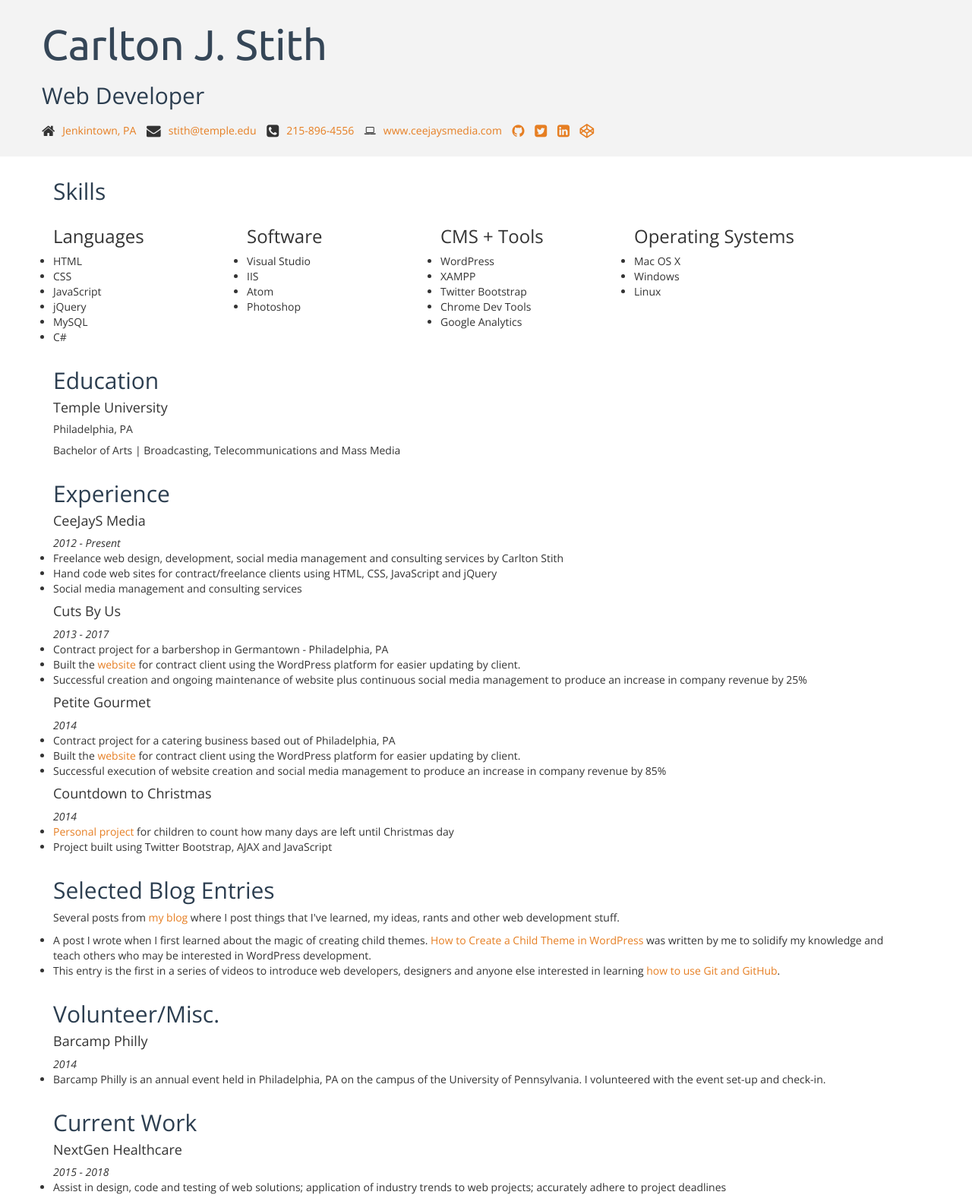
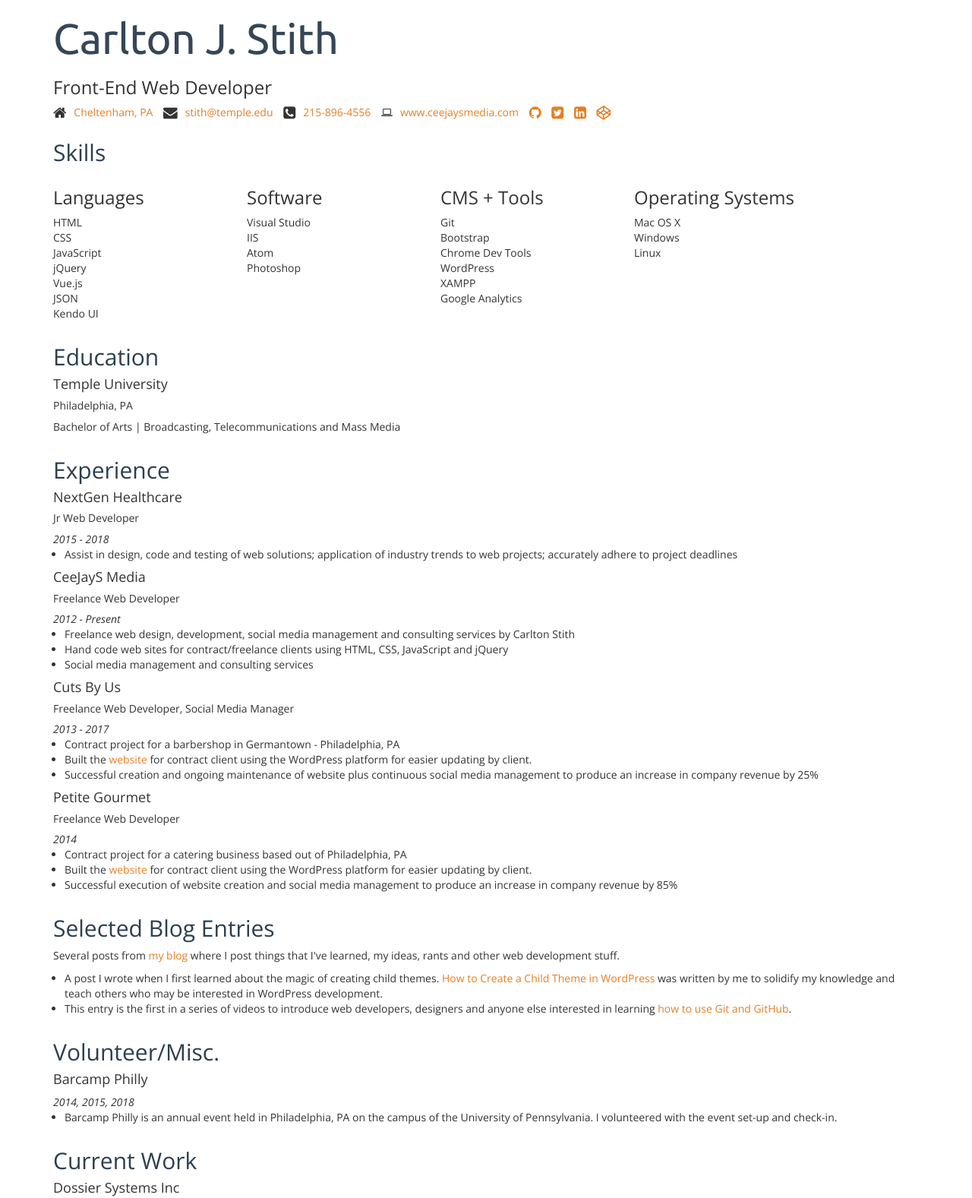
Before and after one commit to carltonstith/ceejaysmedia, a website: page dist/resume.html in a window 1280 px wide. Shown: the top 1577 px of the page at 76% size. Drawn offline with nearby package versions, Linux system fonts and the light colour scheme.

Commit message:
updated pages and css

```diff
--- a/dist/css/main.css
+++ b/dist/css/main.css
@@ -104,6 +104,9 @@
 }
 .margin-bottom40 {
     margin-bottom: 40px;
+}
+#margin0 {
+    margin: 0;
 }
 /******* Resume Page *******/
 .resume {
@@ -355,7 +358,7 @@
     margin: 50px 0 50px 0;
 }
 .portfolioTeaser {
-    background: #2CC990;
+    background: #fff;
 }
 .portfolioTeaser .btn {
     margin-bottom: 40px;
@@ -376,7 +379,7 @@
     margin: 30px 0 30px 0;
 }
 .footer-alpha .col-md-3 a {
-    color: #cecece;
+    color: #fff;
     text-decoration: none;
 }
 .footer-alpha .col-md-3 a:hover {
@@ -411,7 +414,19 @@
     list-style-type: none;
 }
 #contact {
-    background-color: #F3F3F3;
+    background-color: #fff;
+}
+.skills {
+    list-style-type: none;
+}
+.margin-left15 {
+    margin-left: 15px;
+}
+.margin-top15 {
+    margin-top: 15px;
+}
+.margin-bottom15 {
+    margin-bottom: 15px;
 }
 /*
 =========================================
--- a/dist/resume.html
+++ b/dist/resume.html
@@ -40,20 +40,14 @@
         ga('create','UA-37339292-1','auto');ga('send','pageview');
     </script>
     </head>
-    <body class="resume">
+    <body>
         <div class="container" id="main">
-            <!-- Header -->
             <header>
-                <div class="navbar navbar-inverse navbar-fixed-top">
-                    <div class="container-fluid" id="contact">
-                    <div class="container">
-                        <div class="row">
-                        <div class="container">
-                            <div class="nav navbar-nav pull-left">
+                <div class="">
                     <h1>Carlton J. Stith</h1>
-                                <h2>Web Developer</h2>
+                    <h3>Front-End Web Developer</h3>
                       <ul class="list-inline">
-                                        <li><i class="fa fa-home fa-lg"></i><a title="Wikipedia page for Jenkintown, PA" alt="Wikipedia page for Jenkintown, PA" href="https://en.wikipedia.org/wiki/Jenkintown,_Pennsylvania">Jenkintown, PA</a></li>
+                          <li><i class="fa fa-home fa-lg"></i><a title="Wikipedia page for Cheltenham, PA" alt="Wikipedia page for Cheltenham, PA" href="https://en.wikipedia.org/wiki/Cheltenham_Township,_Montgomery_County,_Pennsylvania">Cheltenham, PA</a></li>
 
                           <li><i class="fa fa-envelope fa-lg"></i><a title="Email Carlton Stith" alt="Email Carlton Stith" href="mailto:stith@temple.edu">stith@temple.edu</a></li>
 
@@ -69,9 +63,6 @@
                           </li>
                       </ul>
                 </div>
-                        </div> <!--End row-->
-                    </div> <!--End container-fluid-->
-                </div> <!--End navbar navbar-inverse navbar-fixed-top-->
             </header>
 
             <!-- Languages -->
@@ -84,8 +75,9 @@
                         <li>CSS</li>
                         <li>JavaScript</li>
                         <li>jQuery</li>
-                        <li>MySQL</li>
-                        <li>C#</li>
+                        <li>Vue.js</li>
+                        <li>JSON</li>
+                        <li>Kendo UI</li>
                     </ul>
                 </div>
             </article>
@@ -108,10 +100,11 @@
                 <div class="row col-md-3">
                 <h3>CMS + Tools</h3>
                     <ul class="skills">
+                        <li>Git</li>
+                        <li>Bootstrap</li>
+                        <li>Chrome Dev Tools</li>
                         <li>WordPress</li>
                         <li>XAMPP</li>
-                        <li>Twitter Bootstrap</li>
-                        <li>Chrome Dev Tools</li>
                         <li>Google Analytics</li>
                     </ul>
                 </div>
@@ -143,36 +136,41 @@
             <article>
                 <div class="row col-lg-12 col-md-12">
                     <h2>Experience</h2>
+
+                    <h4>NextGen Healthcare</h4>
+                    <h5>Jr Web Developer</h5>
+                    <i>2015 - 2018</i>
+                        <ul class="margin-left15">
+                            <li>Assist in design, code and testing of web solutions; application of industry trends to web projects; accurately adhere to project deadlines</li>
+                        </ul>
+
                     <h4>CeeJayS Media</h4>
+                    <h5>Freelance Web Developer</h5>
                     <i>2012 - Present</i>
-                    <ul class="padding-left-20">
+                    <ul class="margin-left15">
                         <li>Freelance web design, development, social media management and consulting services by Carlton Stith</li>
                         <li>Hand code web sites for contract/freelance clients using HTML, CSS, JavaScript and jQuery</li>
                         <li>Social media management and consulting services</li>
                     </ul>
 
                     <h4>Cuts By Us</h4>
+                    <h5>Freelance Web Developer, Social Media Manager</h5>
                     <i>2013 - 2017</i>
-                    <ul class="padding-left-20">
+                    <ul class="margin-left15">
                         <li>Contract project for a barbershop in Germantown - Philadelphia, PA</li>
                         <li>Built the <a href="http://www.cutsbyusphilly.com">website</a> for contract client using the WordPress platform for easier updating by client.</li>
                         <li>Successful creation and ongoing maintenance of website plus continuous social media management to produce an increase in company revenue by 25%</li>
                     </ul>
 
                     <h4>Petite Gourmet</h4>
+                    <h5>Freelance Web Developer</h5>
                     <i>2014</i>
-                    <ul class="padding-left-20">
+                    <ul class="margin-left15">
                         <li>Contract project for a catering business based out of Philadelphia, PA</li>
                         <li>Built the <a href="http://www.petitegourmetpa.com">website</a> for contract client using the WordPress platform for easier updating by client.</li>
                         <li>Successful execution of website creation and social media management to produce an increase in company revenue by 85%</li>
                     </ul>
 
-                    <h4>Countdown to Christmas</h4>
-                    <i>2014</i>
-                    <ul class="padding-left-20">
-                        <li><a href="#">Personal project</a> for children to count how many days are left until Christmas day</li>
-                        <li>Project built using Twitter Bootstrap, AJAX and JavaScript</li>
-                    </ul>
                 </div>
             </article>
 
@@ -181,7 +179,7 @@
             <div class="row col-lg-12 col-md-12">
                 <h2>Selected Blog Entries</h2>
                 <p>Several posts from <a href="http://www.ceejaysmedia.com/dotCeeJayS/">my blog</a> where I post things that I've learned, my ideas, rants and other web development stuff.</p>
-                <ul class="padding-left-20">
+                <ul class="margin-left15">
                     <li>A post I wrote when I first learned about the magic of creating child themes. <a href="http://www.ceejaysmedia.com/dotCeeJayS/create-wordpress-child-theme/">How to Create a Child Theme in WordPress</a> was written by me to solidify my knowledge and teach others who may be interested in WordPress development.</li>
                     <li>This entry is the first in a series of videos to introduce web developers, designers and anyone else interested in learning <a href="http://www.ceejaysmedia.com/dotCeeJayS/git-github-beginners-tutorials-introduction/"> how to use Git and GitHub</a>.</li>
                 </ul>
@@ -193,8 +191,8 @@
             <div class="row col-lg-12 col-md-12">
                 <h2>Volunteer/Misc.</h2>
                 <h4>Barcamp Philly</h4>
-                <i>2014</i>
-                    <ul class="padding-left-20">
+                <i>2014, 2015, 2018</i>
+                    <ul class="margin-left15">
                         <li>Barcamp Philly is an annual event held in Philadelphia, PA on the campus of the University of Pennsylvania. I volunteered with the event set-up and check-in.</li>
                     </ul>
             </div>
@@ -204,10 +202,11 @@
             <article>
                 <div class="row col-lg-12 col-md-12">
                 <h2>Current Work</h2>
-                    <h4>NextGen Healthcare</h4>
-                    <i>2015 - 2018</i>
-                        <ul class="padding-left-20">
-                            <li>Assist in design, code and testing of web solutions; application of industry trends to web projects; accurately adhere to project deadlines</li>
+                    <h4>Dossier Systems Inc</h4>
+                    <h5>Application Developer</h5>
+                    <i>2018 - Present</i>
+                        <ul class="margin-left15">
+                            <li>Contribute to the front-end development of a .NET based business software application from a RESTful API using Vue.js and Kendo UI in an Agile environment. Version control using Git.</li>
                         </ul>
                 </div>
             </article>
```
Also changed, not shown: dist/about.html (+3 -3 lines), dist/index.html (+3 -3 lines), dist/portfolio.html (+6 -6 lines). Lines whose indentation alone changed are shown as unchanged.
